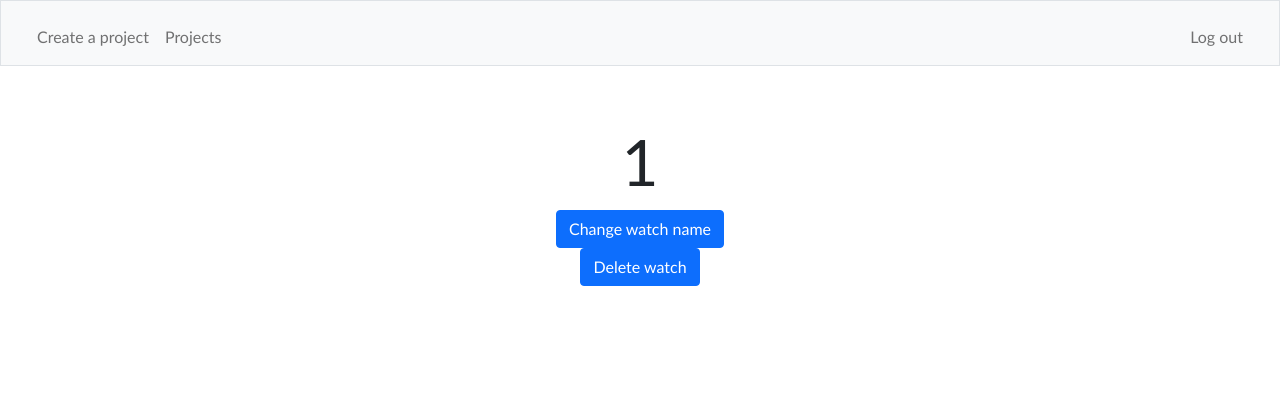
After one commit to zepedae/startwatch, a Flask app: page /edit_watch in a window 1280 px wide. The commit adds this page. Shown: the top 413 px of the page. Run offline with Flask 2, Linux system fonts and the light colour scheme; the visitor is signed in with stand-in values (Sample User, id 1); some libraries are stand-ins or nearby versions.

Commit message:
Add edit watch page

```diff
--- a/app.py
+++ b/app.py
@@ -210,7 +210,9 @@ def projects():
         elif "visualize" in request.form:
             session["project"] = request.form.get("visualize","")
             return redirect("/visualize")
-        #finish with edit
+        else: # "edit" in request.form:
+            session["project"] = request.form.get("edit","")
+            return redirect("/edit_watch")
 
 @app.route("/visualize", methods = ["GET", "POST"])
 @login_required
@@ -230,5 +232,12 @@ def visualize():
 
         return render_template("visualize.html", times = timesArr, project_name = project_name)
 
+@app.route("/edit_watch", methods = ["GET", "POST"])
+@login_required
+def edit_watch():
+    project_name = session["project"]
+    if request.method == "GET":
+        return render_template("edit_watch.html", project_name = project_name)
+
 if __name__ == "__main__":
    app.run(debug=True)
--- a/static/style.css
+++ b/static/style.css
@@ -9,6 +9,11 @@ body {
 .container{
     height: 300px;
     width: 100%;
+    margin-left: auto;
+    margin-right: auto
+    /* display: flex;
+    flex-direction: column;
+    align-items: center; */
 }
 
 #display{
--- /dev/null
+++ b/templates/edit_watch.html
@@ -0,0 +1,22 @@
+{% extends "index.html" %}
+
+{% block main %}
+    <div class = "container">
+        <div class="header">{{ project_name }}</div>
+        <input class="form-control mx-auto w-auto" name="new-name" id="new-name" placeholder="Enter new name" style="display: none">
+        <button class="btn btn-primary" name="change-name" id="change-name">Change watch name</button>
+        <form>
+
+            <button class="btn btn-primary" name="delete-watch">Delete watch</button>
+        </form>
+    </div>
+{% endblock %}
+
+{% block javascript %}
+<script>
+    document.querySelector("#change-name").addEventListener("click", event => {
+
+        document.querySelector("#new-name").style.display = "block";
+    });
+</script>
+{% endblock %}
--- a/templates/projects.html
+++ b/templates/projects.html
@@ -11,7 +11,7 @@
                 <form action="/projects" method="post">
                     <button class="btn btn-primary stopwatch" value="{{ row[0] }}" type="submit" name="stopwatch">Startwatch</button>
                     <button class="btn btn-primary visualize" value="{{ row[0] }}" type="submit" name="visualize">Visualize</button>
-                    <button class="btn btn-primary edit" value="{{ row[0] }}">Edit</button>
+                    <button class="btn btn-primary edit" value="{{ row[0] }}" type="submit" name="edit">Edit</button>
                 </form>
             </div>
         {% endfor %}
```
Also changed, not shown: 1 other file.
